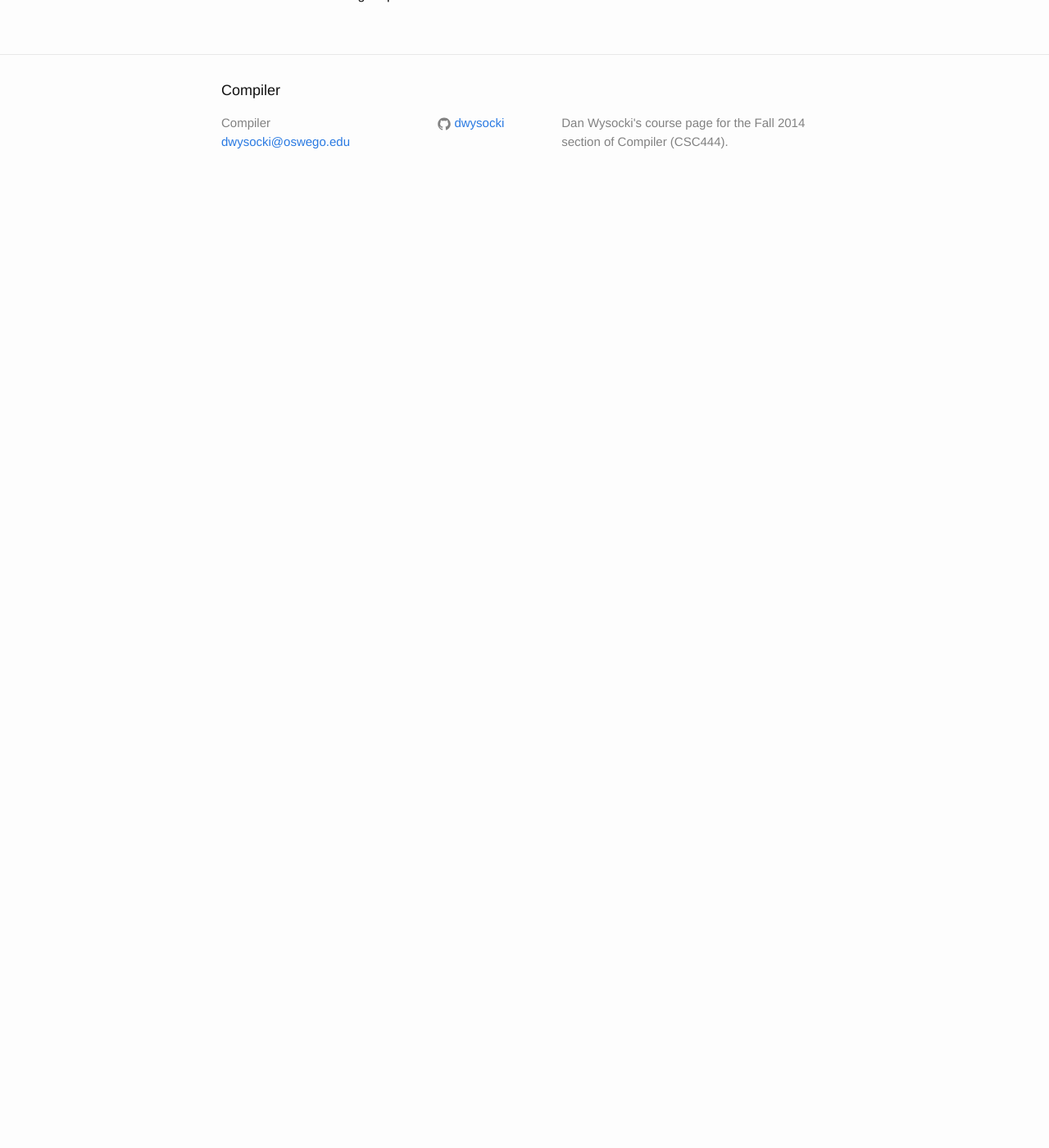
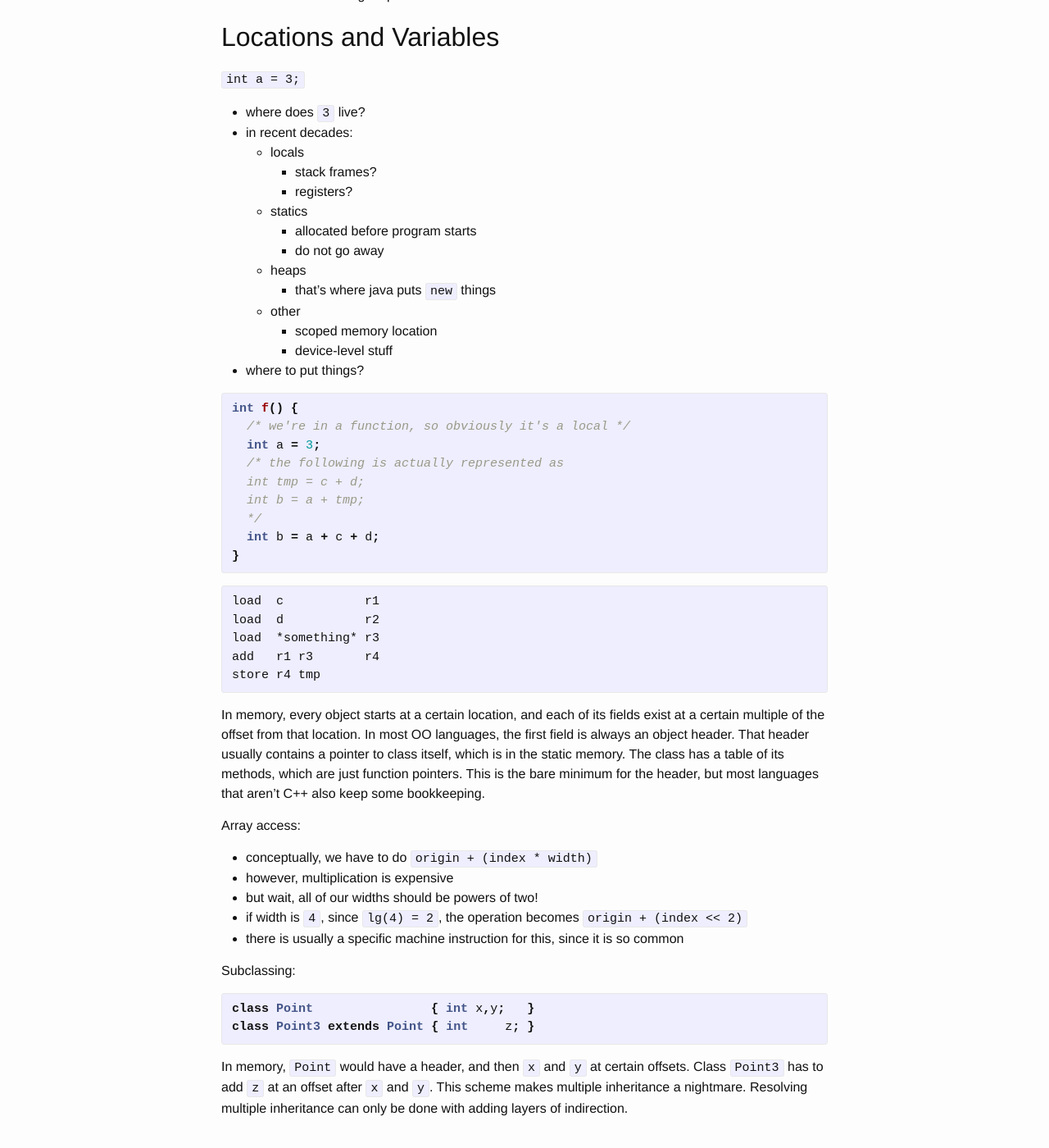
Before and after one commit to dwysocki/csc444, a Jekyll site: the page built from notes.md, in a window 1280 px wide and 1400 px high, scrolled down 16469 px. Shown: the whole window at 82% size. Built offline with Jekyll 4.4.1, drawn with Linux system fonts in a browser that asks for light colours; before the commit the page ends 16713 px from its top, so only the background shows below that.

Commit message:
Class notes

```diff
--- a/notes.md
+++ b/notes.md
@@ -796,3 +796,74 @@ class D extends C {
         - treat all types as `Object` at first
         - insert casts to the specific type
         - uses boxing on primitives
+
+## Locations and Variables
+
+`int a = 3;`
+
+- where does `3` live?
+- in recent decades:
+    - locals
+        - stack frames?
+        - registers?
+    - statics
+        - allocated before program starts
+        - do not go away
+    - heaps
+        - that's where java puts `new` things
+    - other
+        - scoped memory location
+        - device-level stuff
+- where to put things?
+
+{% highlight java %}
+int f() {
+  /* we're in a function, so obviously it's a local */
+  int a = 3;
+  /* the following is actually represented as
+  int tmp = c + d;
+  int b = a + tmp;
+  */
+  int b = a + c + d;
+}
+{% endhighlight %}
+
+{% highlight asm %}
+load  c           r1
+load  d           r2
+load  *something* r3
+add   r1 r3       r4
+store r4 tmp
+{% endhighlight %}
+
+In memory, every object starts at a certain location, and each of its
+fields exist at a certain multiple of the offset from that location.
+In most OO languages, the first field is always an object header.
+That header usually contains a pointer to class itself, which is in
+the static memory. The class has a table of its methods, which are just
+function pointers. This is the bare minimum for the header, but most languages
+that aren't C++ also keep some bookkeeping.
+
+Array access:
+
+- conceptually, we have to do `origin + (index * width)`
+- however, multiplication is expensive
+- but wait, all of our widths should be powers of two!
+- if width is `4`, since `lg(4) = 2`, the operation becomes
+  `origin + (index << 2)`
+- there is usually a specific machine instruction for this,
+  since it is so common
+
+Subclassing:
+
+{% highlight java %}
+class Point                { int x,y;   }
+class Point3 extends Point { int     z; }
+{% endhighlight %}
+
+In memory, `Point` would have a header,
+and then `x` and `y` at certain offsets.
+Class `Point3` has to add `z` at an offset after `x` and `y`.
+This scheme makes multiple inheritance a nightmare.
+Resolving multiple inheritance can only be done with adding layers of
+indirection.
```
